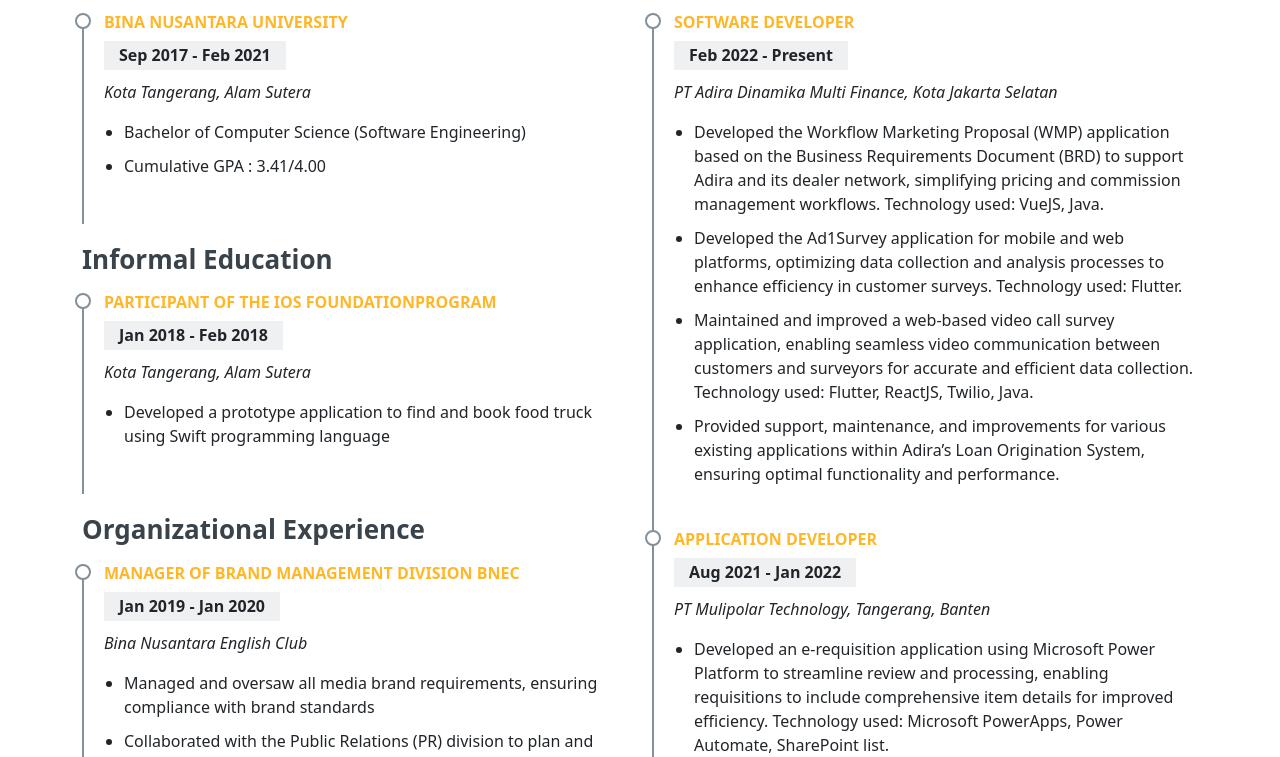
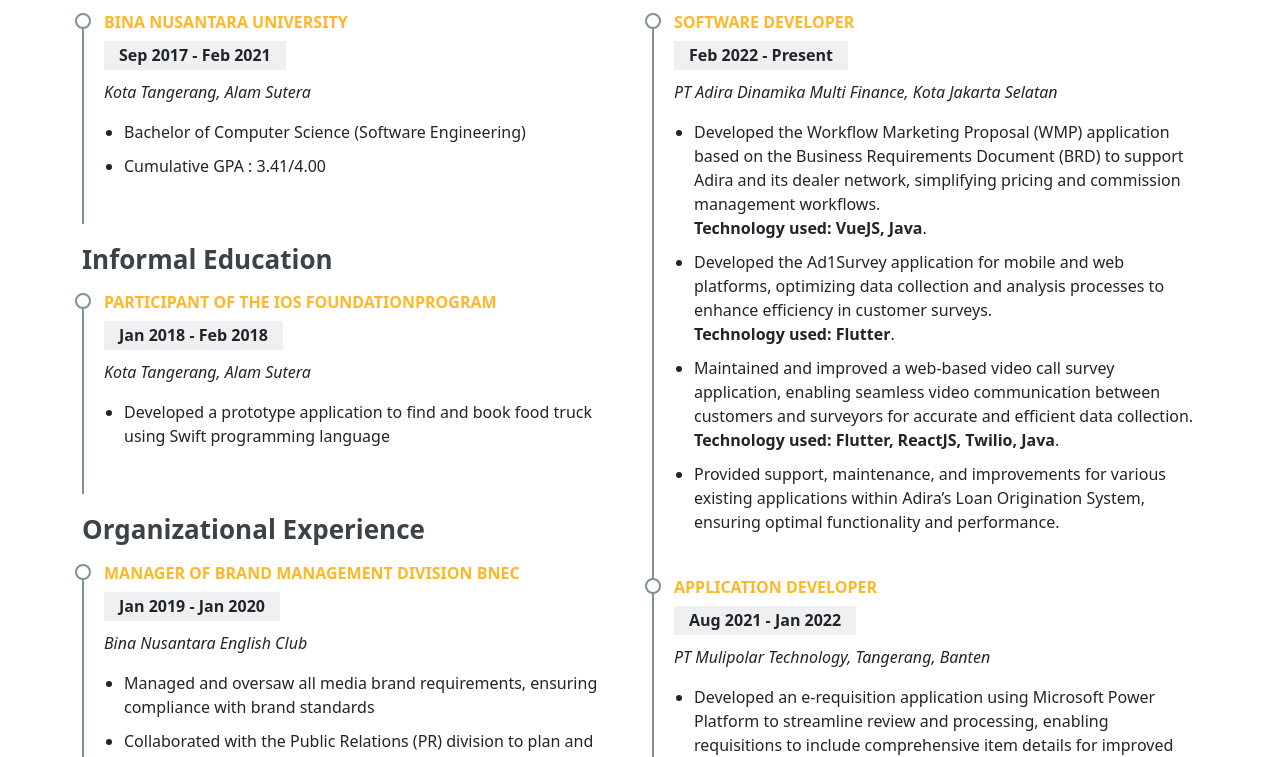
Before and after one commit to AloisiusBagas/vue-portofolio, a Vue app: page / in a window 1280 px wide. Shown: the part 1620-2377 px from the top of the page. Built offline with nearby package versions, Linux system fonts and the light colour scheme; no server answers.

Commit message:
fixing UI and AOS

```diff
--- a/src/components/ResumeSection.vue
+++ b/src/components/ResumeSection.vue
@@ -1,6 +1,6 @@
 <template>
   <section id="resume" class="resume py-5 px-4">
-    <div class="container">
+    <div class="container" data-aos="fade-right">
       <h2 class="d-flex justify-content-center mb-2">My Resume</h2>
 
       <div class="row">
@@ -12,11 +12,9 @@
             <p>
               <em>{{ edu.institution }}</em>
             </p>
-            <p>
-              <ul>
+            <ul>
               <li v-for="(desc, idx) in edu.description" :key="idx">{{ desc }}</li>
             </ul>
-            </p>
           </div>
           <h3 class="resume-title">Informal Education</h3>
           <div v-for="(edu, index) in informalEducation" :key="index" class="resume-item">
@@ -25,11 +23,9 @@
             <p>
               <em>{{ edu.institution }}</em>
             </p>
-            <p>
-              <ul>
+            <ul>
               <li v-for="(desc, idx) in edu.description" :key="idx">{{ desc }}</li>
             </ul>
-            </p>
           </div>
           <h3 class="resume-title">Organizational Experience</h3>
           <div v-for="(exp, index) in organizationalExperience" :key="index" class="resume-item">
@@ -38,11 +34,9 @@
             <p>
               <em>{{ exp.institution }}</em>
             </p>
-            <p>
-              <ul>
+            <ul>
               <li v-for="(desc, idx) in exp.description" :key="idx">{{ desc }}</li>
             </ul>
-            </p>
           </div>
         </div>
 
@@ -55,7 +49,7 @@
               <em>{{ job.company }}</em>
             </p>
             <ul>
-              <li v-for="(task, idx) in job.tasks" :key="idx">{{ task }}</li>
+              <li v-for="(task, idx) in job.tasks" :key="idx" v-html="task"></li>
             </ul>
           </div>
         </div>
@@ -85,7 +79,7 @@
     years: 'Jan 2018 - Feb 2018',
     institution: 'Kota Tangerang, Alam Sutera',
     description: [
-      'Developed a prototype application to find and book food truck using Swift programming language',
+      'Developed a prototype application to find and book food truck using Swift programming language'
     ]
   }
 ])
@@ -105,7 +99,7 @@
     years: 'Jan 2018 - Jan 2019',
     institution: 'Bina Nusantara English Club',
     description: [
-      'Produced compelling digital content for social and print media platforms and supported event design needs to enhance brand visibility.',
+      'Produced compelling digital content for social and print media platforms and supported event design needs to enhance brand visibility.'
     ]
   }
 ])
@@ -116,9 +110,9 @@
     years: 'Feb 2022 - Present',
     company: 'PT Adira Dinamika Multi Finance, Kota Jakarta Selatan',
     tasks: [
-      'Developed the Workflow Marketing Proposal (WMP) application based on the Business Requirements Document (BRD) to support Adira and its dealer network, simplifying pricing and commission management workflows. Technology used: VueJS, Java.',
-      'Developed the Ad1Survey application for mobile and web platforms, optimizing data collection and analysis processes to enhance efficiency in customer surveys. Technology used: Flutter.',
-      'Maintained and improved a web-based video call survey application, enabling seamless video communication between customers and surveyors for accurate and efficient data collection. Technology used: Flutter, ReactJS, Twilio, Java.',
+      'Developed the Workflow Marketing Proposal (WMP) application based on the Business Requirements Document (BRD) to support Adira and its dealer network, simplifying pricing and commission management workflows.<br><strong>Technology used: VueJS, Java</strong>.',
+      'Developed the Ad1Survey application for mobile and web platforms, optimizing data collection and analysis processes to enhance efficiency in customer surveys.<br><strong>Technology used: Flutter</strong>.',
+      'Maintained and improved a web-based video call survey application, enabling seamless video communication between customers and surveyors for accurate and efficient data collection.<br><strong>Technology used: Flutter, ReactJS, Twilio, Java</strong>.',
       'Provided support, maintenance, and improvements for various existing applications within Adira’s Loan Origination System, ensuring optimal functionality and performance.'
     ]
   },
@@ -127,7 +121,7 @@
     years: 'Aug 2021 - Jan 2022',
     company: 'PT Mulipolar Technology, Tangerang, Banten',
     tasks: [
-      'Developed an e-requisition application using Microsoft Power Platform to streamline review and processing, enabling requisitions to include comprehensive item details for improved efficiency. Technology used: Microsoft PowerApps, Power Automate, SharePoint list.',
+      'Developed an e-requisition application using Microsoft Power Platform to streamline review and processing, enabling requisitions to include comprehensive item details for improved efficiency.<br><strong>Technology used: Microsoft PowerApps, Power Automate, SharePoint list</strong>.',
       'Collaborated with senior staff in customer meetings to discuss project scope and objectives.',
       'Recommended and consulted with clients on the most appropriate graphic design',
       'delivered project results to stakeholders, ensuring alignment and transparency.'
@@ -138,8 +132,8 @@
     years: 'Mar 2020 - Jul 2021',
     company: 'PT Accelist Lentera Indonesia,Tangerang Selatan, Banten',
     tasks: [
-      'Promoted to Full-Stack Web Developer at PT Adicita Inovasi Teknologi; developed Confins software solutions for the financial services and multi-finance sectors. Technology used: .NET, AngularJS.',
-      'Improved and maintained the iTalent e-learning app, achieving 10K+ downloads on Google Play and the Apple App Store.  Technology used: Flutter, dotNET.',
+      'Promoted to Full-Stack Web Developer at PT Adicita Inovasi Teknologi; developed Confins software solutions for the financial services and multi-finance sectors.<br><strong>Technology used: .NET, AngularJS</strong>.',
+      'Improved and maintained the iTalent e-learning app, achieving 10K+ downloads on Google Play and the Apple App Store.<br><strong>Technology used: Flutter, dotNET</strong>.'
     ]
   },
   {
@@ -149,8 +143,7 @@
     tasks: [
       'Enhanced BINUS University’s image by actively supporting key events, including Edufair, Campus Tour, and MassProm',
       'Conducted marketing research to develop effective promotion and branding strategies.',
-      'Created engaging content for social and print media content to establish and strengthen company branding.',
-
+      'Created engaging content for social and print media content to establish and strengthen company branding.'
     ]
   }
 ])
--- a/src/components/portofolio/CodeProjects.vue
+++ b/src/components/portofolio/CodeProjects.vue
@@ -1,7 +1,7 @@
 <template>
   <div class="row g-4">
-        <div v-for="(item) in mappedItems" :key="item.id" class="col-12 col-md-6">
-            <div class="card mb-3 h-100 custom-card">
+    <div v-for="item in mappedItems" :key="item.id" class="col-12 col-md-6">
+      <div class="card mb-3 h-100 custom-card" data-aos="zoom-in">
         <div class="row g-0 h-100">
           <div class="green-container w-100 h-10-sm h-100-md"></div>
           <div class="col">
@@ -22,34 +22,34 @@
 </template>
 
 <script lang="ts">
-import { computed, defineComponent, onMounted } from 'vue';
-import { usePortofolioStore } from '../../stores/portofolioStore';
+import { computed, defineComponent, onMounted } from 'vue'
+import { usePortofolioStore } from '../../stores/portofolioStore'
 
 export default defineComponent({
   setup() {
-        const portofolioStore = usePortofolioStore();
+    const portofolioStore = usePortofolioStore()
     onMounted(() => {
-            portofolioStore.fetchItems();
-        });
+      portofolioStore.fetchItems()
+    })
     const mappedItems = computed(() => {
-            return portofolioStore.items.map(repo => ({
+      return portofolioStore.items.map((repo) => ({
         id: repo.id,
         name: repo.name,
         description: repo.description || 'No description provided',
         url: repo.html_url,
         language: repo.language || 'Unknown',
         createdAt: new Date(repo.created_at).toLocaleDateString(),
-                updatedAt: new Date(repo.updated_at).toLocaleDateString(),
-            }));
-        });
+        updatedAt: new Date(repo.updated_at).toLocaleDateString()
+      }))
+    })
     return {
       items: portofolioStore.items,
       mappedItems,
       loading: portofolioStore.loading,
-            error: portofolioStore.error,
-        };
-    },
-});
+      error: portofolioStore.error
+    }
+  }
+})
 </script>
 
 <style scoped>
--- a/src/components/portofolio/DesignProjects.vue
+++ b/src/components/portofolio/DesignProjects.vue
@@ -8,6 +8,7 @@
           v-for="(item, index) in portfolioItems"
           :key="index"
           class="col-lg-4 col-md-6 portfolio-item"
+          data-aos="zoom-in"
         >
           <div class="portfolio-img">
             <img :src="item.image" class="img-fluid" :alt="item.title" />
--- a/src/main.ts
+++ b/src/main.ts
@@ -8,7 +8,7 @@
 import 'bootstrap/dist/css/bootstrap.min.css'
 import 'bootstrap'
 import 'boxicons/css/boxicons.min.css'
-
+import 'aos/dist/aos.css'
 const app = createApp(App)
 
 app.use(createPinia())
--- a/src/pages/HomePage.vue
+++ b/src/pages/HomePage.vue
@@ -13,4 +13,14 @@
 import AboutMeSection from '../components/AboutMeSection.vue'
 import PortfolioSection from '../components/portofolio/PortfolioSection.vue'
 import ResumeSection from '../components/ResumeSection.vue'
+import { onMounted } from 'vue'
+import AOS from 'aos'
+onMounted(() => {
+  AOS.init({
+    duration: 1300,
+    once: true,
+    easing: 'ease-in-out',
+    offset: 100
+  })
+})
 </script>
```
Lines whose indentation alone changed are shown as unchanged.
